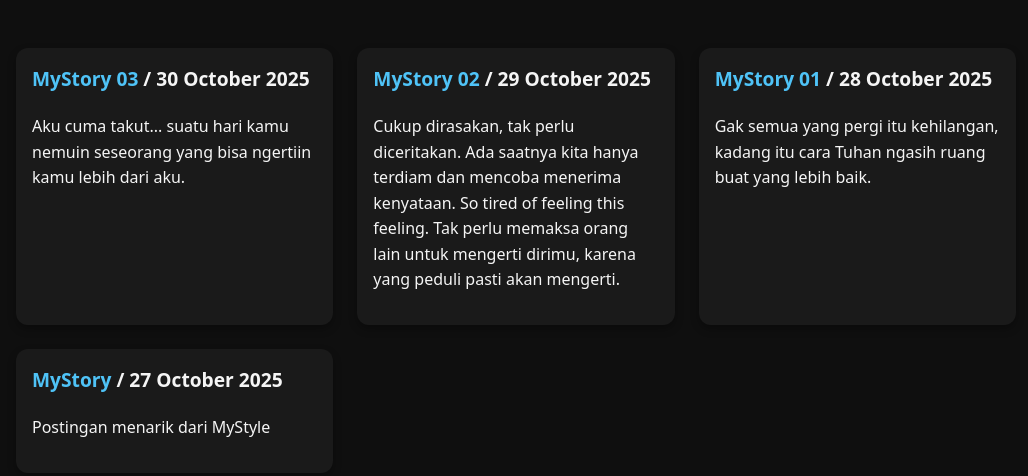
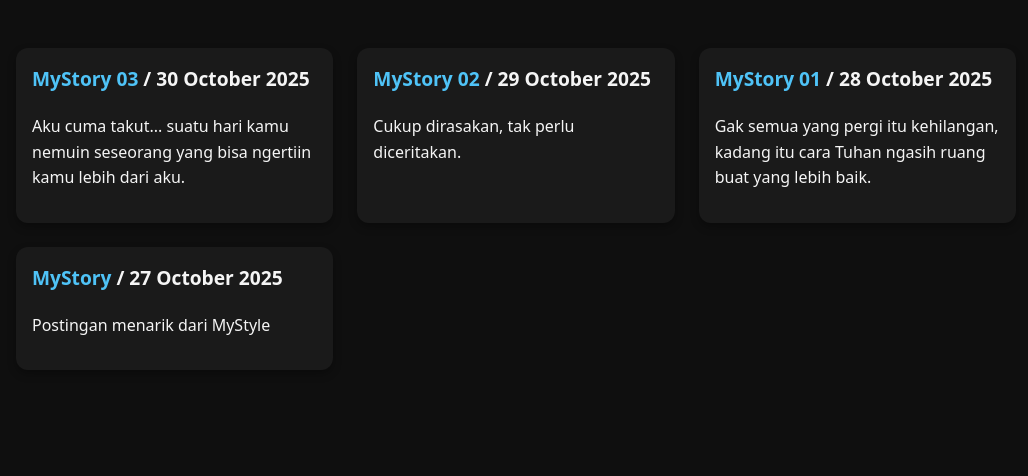
Before and after one commit to mystyl3/mystyl3.github.io, a Jekyll site: the page built from index.md, in a window 1280 px wide. Shown: the top 476 px of the page, without its empty margins (124-1152 px from the left). Built offline with Jekyll 4.4.1, drawn with Linux system fonts in a browser that asks for light colours.

Commit message:
Update 2025-10-29-mystory02.html

```diff
--- a/_posts/2025-10-29-mystory02.html
+++ b/_posts/2025-10-29-mystory02.html
@@ -1,17 +1,15 @@
 ---
 layout: none
-title:  "MyStory 02"
-description: "Cukup dirasakan, tak perlu diceritakan. Ada saatnya kita hanya terdiam dan mencoba menerima kenyataan. So tired of feeling this feeling. Tak perlu memaksa orang lain untuk mengerti dirimu, karena yang peduli pasti akan mengerti."
-date:   2025-10-29
+title: "MyStory 02"
+description: "Cukup dirasakan, tak perlu diceritakan."
+date: 2025-10-29 06:00:00 +0700
 permalink: /mystory02
 ---
 
 <!DOCTYPE html>
 <html lang="id">
 <head>
-  <meta charset="UTF-8">
-  <meta name="viewport" content="width=device-width, initial-scale=1.0">
-  <title>MyStory 02</title>
+  {% include head.html %}
   <style>
     * {
       margin: 0;
```
